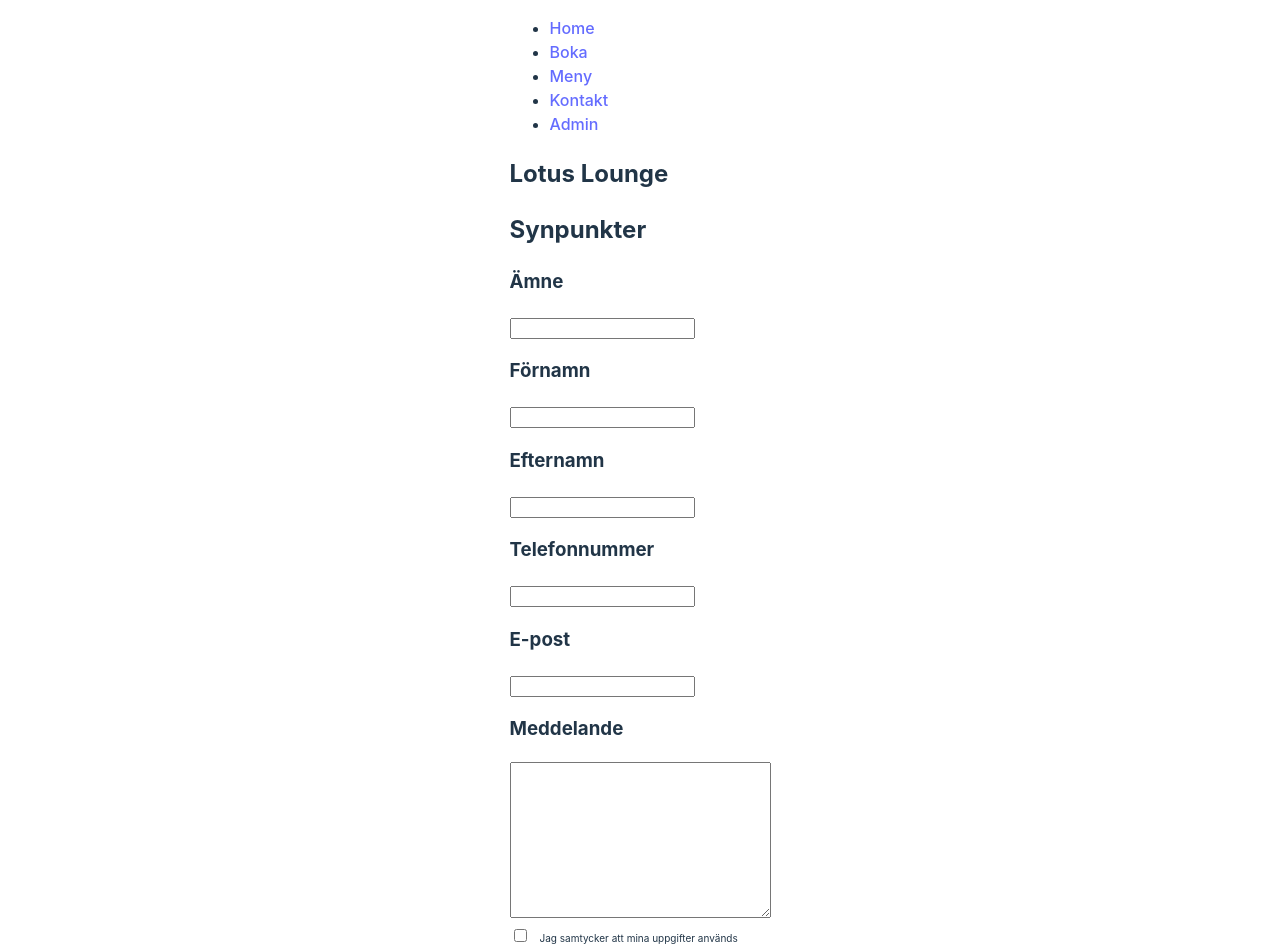
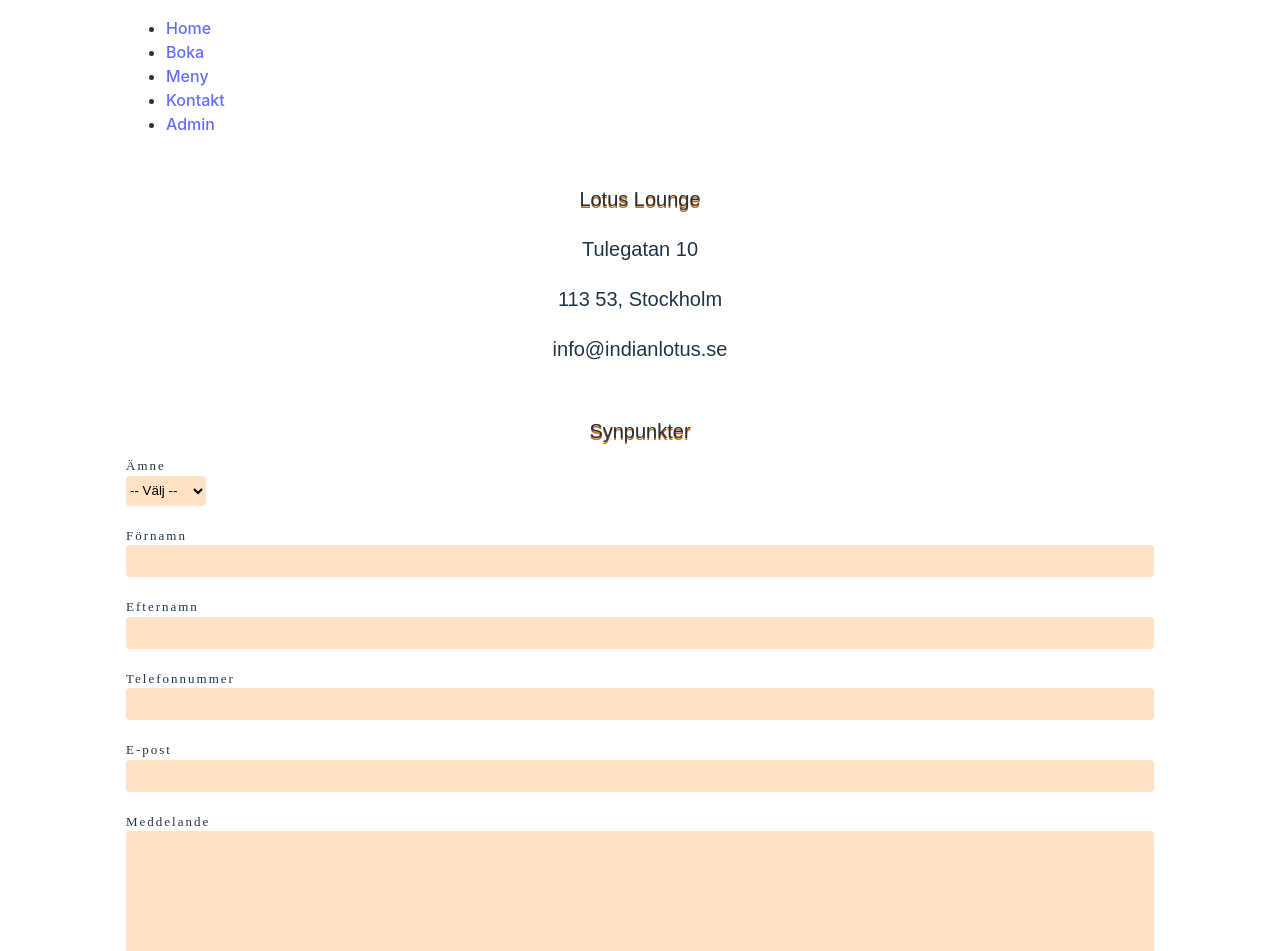
Before and after one commit to Medieinstitutet/the-restaurant-team8, a React (Vite) app: page /contact in a window 1280 px wide. Shown: the top 951 px of the page. Built offline with nearby package versions, Linux system fonts and the light colour scheme.

Commit message:
Design and structure for contact

```diff
--- a/src/contactForm/ContactForm.scss
+++ b/src/contactForm/ContactForm.scss
@@ -1,4 +1,68 @@
+.inder-regular {
+  font-family: "Inder", sans-serif;
+  font-weight: 400;
+  font-style: normal;
+}
+
+.inknut-antiqua-light {
+  font-family: "Inknut Antiqua", serif;
+  font-weight: 300;
+  font-style: normal;
+}
+
+.sectionTop {
+  display: flex;
+  flex-direction: column;
+  align-items: center;
+}
+
 label {
-  font-size: 10px;
-  margin-left: 10px;
+  font-size: 13px;
+  letter-spacing: 2px;
+  display: block;
+  margin-bottom: 0px;
 }
+
+input {
+  width: 80vw;
+  height: 30px;
+  border-radius: 4px;
+  border: none;
+  margin-bottom: 20px;
+  background-color: #ffe1c5;
+  color: black;
+}
+
+select {
+  height: 30px;
+  border-radius: 4px;
+  border: none;
+  margin-bottom: 20px;
+  background-color: #ffe1c5;
+  color: black;
+}
+
+textarea {
+  width: 80vw;
+  border-radius: 4px;
+  border: none;
+  background-color: #ffe1c5;
+  margin-bottom: 2px;
+}
+
+#PolicyCheck {
+  width: 10px;
+  height: 10px;
+}
+
+#submitBtn {
+  width: 70px;
+  border-radius: 0px;
+  background-color: #931621;
+  color: white;
+  height: 40px;
+}
+
+h2 {
+  font-size: 20px;
+}
--- a/src/contactForm/ContactForm.tsx
+++ b/src/contactForm/ContactForm.tsx
@@ -3,23 +3,45 @@
 const ContactForm = () => {
   return (
     <form>
-      <h2>Synpunkter</h2>
-      <h3>Ämne</h3>
-      <input name="Ämne" type="text" />
-      <h3>Förnamn</h3>
-      <input name="Förnamn" type="text" />
-      <h3>Efternamn</h3>
+      <h2
+        className="inder-regular"
+        style={{
+          margin: "10px",
+          textShadow: "0px 2px #D26500",
+          textAlign: "center",
+        }}
+      >
+        Synpunkter
+      </h2>
+      <label className="inknut-antiqua-light">Ämne</label>
+      <select name="Ämne" id="ämne" required>
+        <option value="">-- Välj --</option>
+        <option value="service">Service</option>
+        <option value="mat">Mat</option>
+        <option value="personal">Personal</option>
+        <option value="webbsida">Webbsida</option>
+      </select>
+      <label className="inknut-antiqua-light">Förnamn</label>
+      <input name="Förnamn" type="text" required />
+      <label className="inknut-antiqua-light">Efternamn</label>
       <input name="Efternamn" type="text" />
-      <h3>Telefonnummer</h3>
+      <label className="inknut-antiqua-light">Telefonnummer</label>
       <input name="Telefonnummer" type="number" />
-      <h3>E-post</h3>
-      <input name="Mail" type="email" />
-      <h3>Meddelande</h3>
-      <textarea name="Meddelande" id="" cols={30} rows={10}></textarea> <br />
-      <input name="PolicyCheck" type="checkbox" />
-      <label htmlFor="PolicyCheck">
+      <label className="inknut-antiqua-light">E-post</label>
+      <input name="Mail" type="email" required />
+      <label className="inknut-antiqua-light">Meddelande</label>
+      <textarea name="Meddelande" id="" cols={30} rows={10} required></textarea>
+      <br />
+      <input name="PolicyCheck" type="checkbox" id="PolicyCheck" required />
+      <label
+        htmlFor="PolicyCheck"
+        className="inknut-antiqua-light"
+        style={{ display: "inline", marginLeft: "10px", letterSpacing: "0" }}
+      >
         Jag samtycker att mina uppgifter används
       </label>
+      <br />
+      <input type="submit" value={"Skicka ->"} id="submitBtn" />
     </form>
   );
 };
--- a/src/pages/Contact.tsx
+++ b/src/pages/Contact.tsx
@@ -1,13 +1,45 @@
 import ContactForm from "../contactForm/ContactForm";
+import "../contactForm/ContactForm.scss";
 
 export const Contact = () => {
   return (
     <main>
-      <section>
-        <h2>Lotus Lounge</h2>
-        <h3></h3>
-        <h3></h3>
-        <h3></h3>
+      <section className="sectionTop">
+        <div
+          style={{
+            width: "50%",
+            backgroundColor: "white",
+            height: "2px",
+            borderRadius: "20px",
+            marginBottom: "10px",
+            marginTop: "10px",
+          }}
+        ></div>
+        <h2
+          className="inder-regular"
+          style={{ margin: "10px", textShadow: "0px 2px #D26500" }}
+        >
+          Lotus Lounge
+        </h2>
+        <h2 className="inder-regular" style={{ margin: "10px" }}>
+          Tulegatan 10
+        </h2>
+        <h2 className="inder-regular" style={{ margin: "10px" }}>
+          113 53, Stockholm
+        </h2>
+        <h2 className="inder-regular" style={{ margin: "10px" }}>
+          info@indianlotus.se
+        </h2>
+        <div
+          style={{
+            width: "50%",
+            backgroundColor: "white",
+            height: "2px",
+            borderRadius: "20px",
+            marginBottom: "10px",
+            marginTop: "20px",
+          }}
+        ></div>
       </section>
       <section>
         <ContactForm />
```
